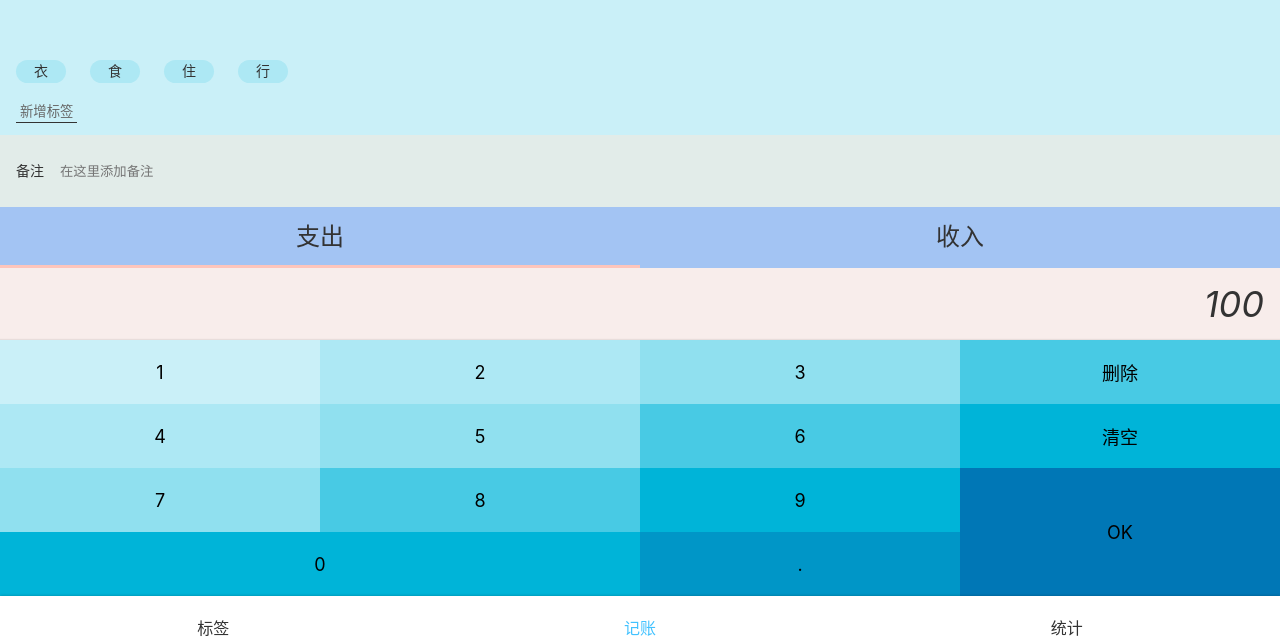
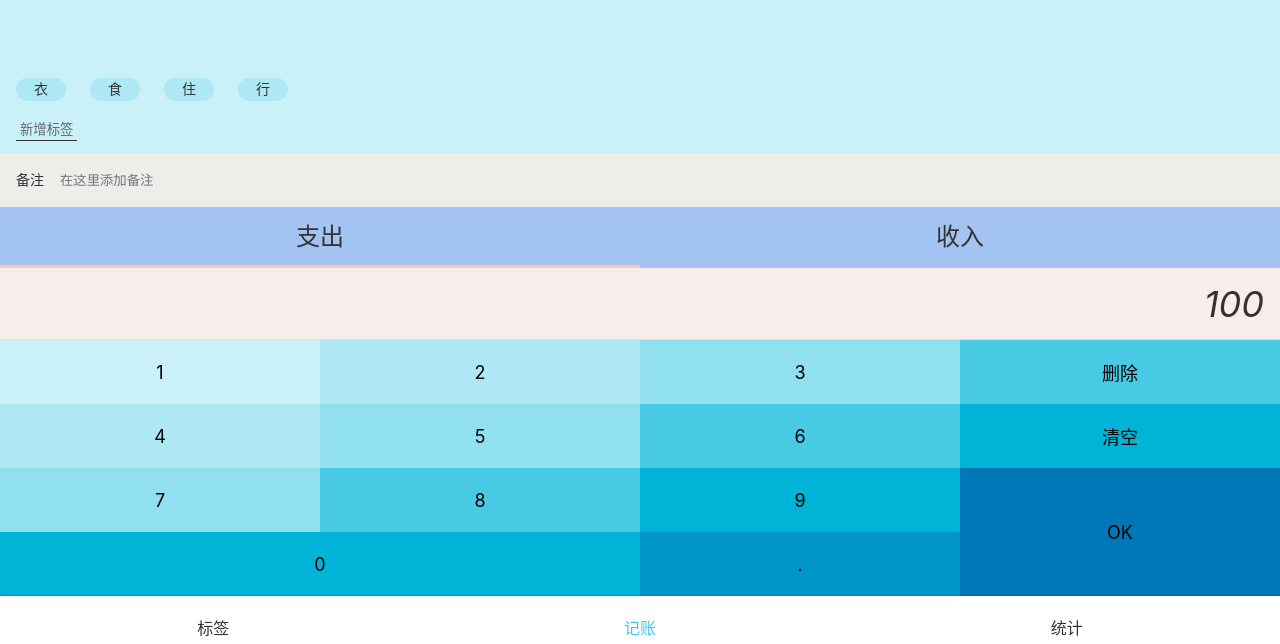
Before and after one commit to zxjdzxb/wealth-dog, a React app: page /#/money in a window 1280 px wide. Shown: the part 156-800 px from the top of the page. Built offline with nearby package versions, Linux system fonts and the light colour scheme; some icons are missing.

Commit message:
完成备注的功能

```diff
--- a/src/views/Money.tsx
+++ b/src/views/Money.tsx
@@ -3,8 +3,8 @@
 import styled from 'styled-components';
 import {TagsSection} from './Money/TagsSection';
 import {CategorySection} from './Money/CategorySection';
-import {NotesSection} from './Money/NotesSection';
 import {NumberPadSection} from './Money/NumberPadSection';
+import {NoteSection} from './Money/NoteSection';
 
 const MyLayout = styled(Layout)`
   display:flex;
@@ -15,12 +15,7 @@
   return (
     <MyLayout>
       <TagsSection/>
-      <NotesSection>
-        <label>
-          <span>备注</span>
-          <input type="text" placeholder="在这里添加备注"/>
-        </label>
-      </NotesSection>
+      <NoteSection/>
       <CategorySection>
         <ul>
           <li className="selected">支出</li>
--- /dev/null
+++ b/src/views/Money/NoteSection.tsx
@@ -0,0 +1,44 @@
+import styled from 'styled-components';
+import React, {useRef, useState} from 'react';
+
+const Wrapper = styled.section`
+  background:#edede9;
+  padding: 0 16px;
+  font-size: 14px;
+  > label {
+    display:flex;
+    align-items: center;
+    > span { margin-right: 16px; white-space: nowrap; }
+    > input {
+      display:block;
+      width: 100%;
+      height: 54px;
+      background:none;
+      border: none;
+    }
+  }
+`;
+
+const NoteSection: React.FC = () => {
+  const [note, setNote] = useState('');
+  const refInput = useRef<HTMLInputElement>(null);
+  const onBlur = () => {
+    if (refInput.current !== null) {
+      setNote(refInput.current.value);
+    }
+  };
+  return (
+    <Wrapper>
+      <label>
+        <span>备注</span>
+        <input type="text" placeholder="在这里添加备注"
+               ref={refInput}
+               defaultValue={note}
+               onBlur={onBlur}
+        />
+      </label>
+    </Wrapper>
+  );
+};
+
+export {NoteSection};
--- a/src/views/Money/NotesSection.tsx
+++ /dev/null
@@ -1,21 +0,0 @@
-import styled from 'styled-components';
-
-const NotesSection = styled.section`
-  background: #e2ece9;
-  padding: 0 16px;
-  font-size: 14px;
-  > label {
-    display:flex;
-    align-items: center;
-    > span { margin-right: 16px; white-space: nowrap; }
-    > input {
-      display:block;
-      width: 100%;
-      height: 72px;
-      background: none;
-      border: none;
-    }
-  }
-`;
-
-export {NotesSection}
```
